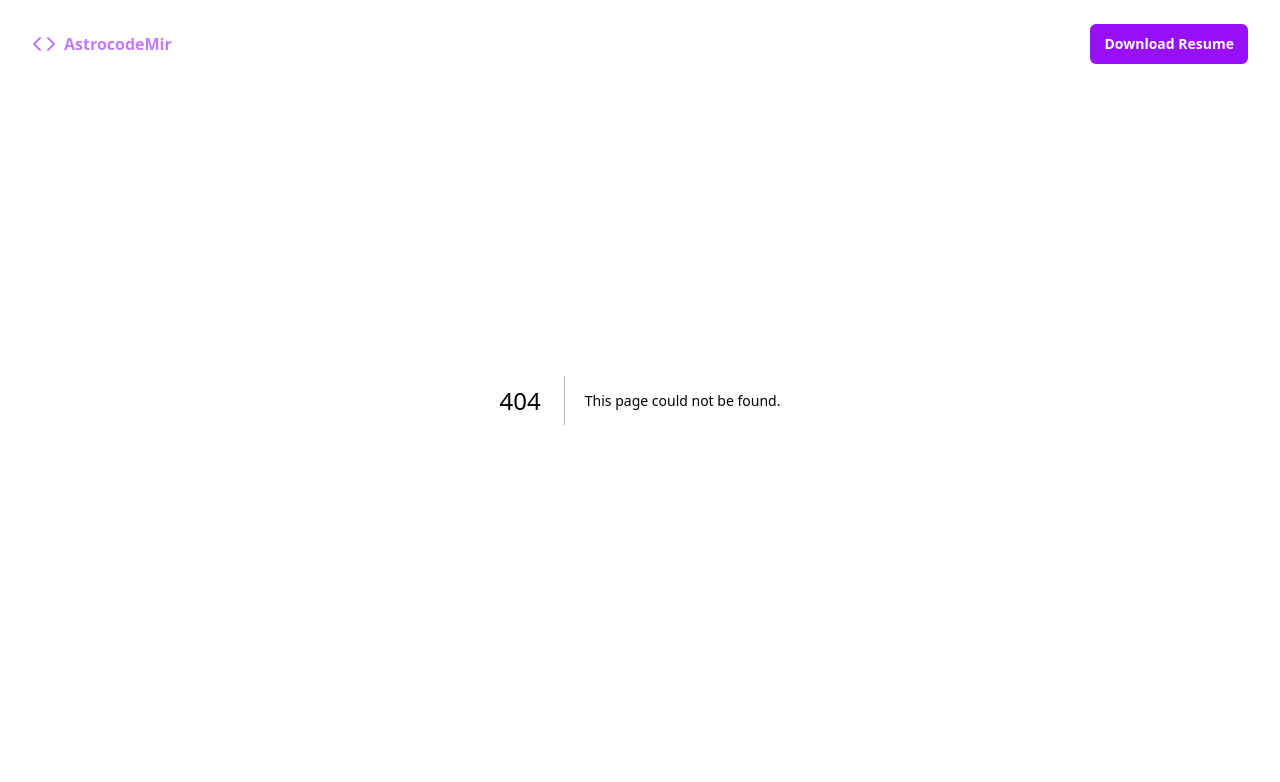
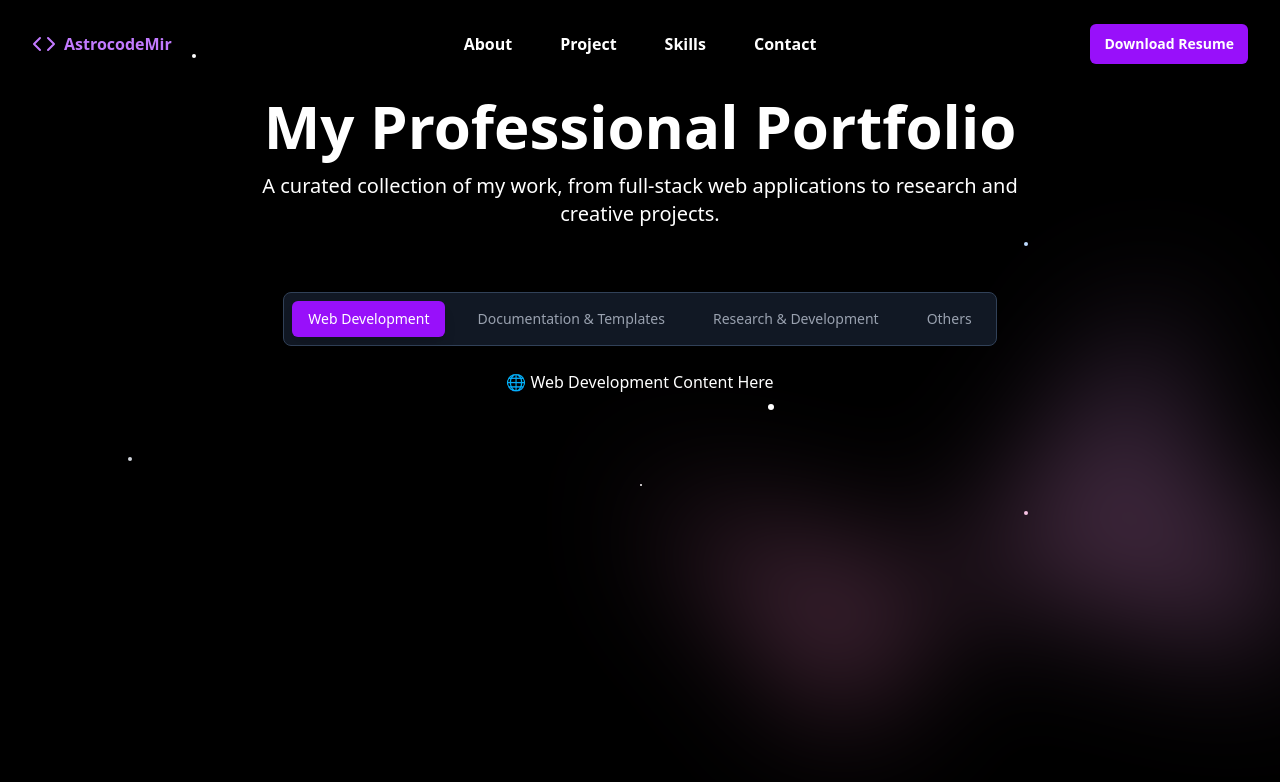
Before and after one commit to AstroCodeMir/AstroCodeMir-Web-Portfolio, a Next.js app in the folder portfolio-next/: page /projectCollection in a window 1280 px wide. Before the commit this address had no page. Shown: the top 782 px of the page. Built offline with nearby package versions, Linux system fonts and the light colour scheme.

Commit message:
Feat(projectCollection) new project collection

```diff
--- /dev/null
+++ b/portfolio-next/src/app/projectCollection/page.tsx
@@ -0,0 +1,68 @@
+"use client";
+
+import { useState } from "react";
+import Background from "../../components/Background";
+
+export default function ProjectCollection() {
+  const [activeTab, setActiveTab] = useState("web-dev");
+
+  const tabs = [
+    { id: "web-dev", label: "Web Development" },
+    { id: "docs", label: "Documentation & Templates" },
+    { id: "research", label: "Research & Development" },
+    { id: "others", label: "Others" },
+  ];
+
+  return (
+    <div className="relative">
+      {/* Background (Reusable) */}
+      <Background />
+
+      {/* Content */}
+      <main className="container mx-auto px-4 py-16 md:py-24 pt-32">
+        {/* Page Header */}
+        <section className="text-center mb-16">
+          <h1 className="text-4xl md:text-6xl font-bold mb-4 text-white">
+            My Professional Portfolio
+          </h1>
+          <p className="text-lg md:text-xl text-white max-w-3xl mx-auto">
+            A curated collection of my work, from full-stack web applications to research and creative projects.
+          </p>
+        </section>
+
+        {/* Tabs */}
+        <div className="mb-12">
+          <div className="flex justify-center">
+            <nav
+              className="flex space-x-2 md:space-x-4 bg-slate-800/60 p-2 rounded-lg border border-slate-700"
+              aria-label="Tabs"
+            >
+              {tabs.map((tab) => (
+                <button
+                  key={tab.id}
+                  onClick={() => setActiveTab(tab.id)}
+                  className={`py-2 px-4 rounded-md font-medium text-sm transition-colors duration-300
+                    ${
+                      activeTab === tab.id
+                        ? "bg-purple-600 text-white shadow-lg"
+                        : "text-gray-400 hover:text-white"
+                    }`}
+                >
+                  {tab.label}
+                </button>
+              ))}
+            </nav>
+          </div>
+
+          {/* Tab Content */}
+          <div className="mt-6 text-white text-center">
+            {activeTab === "web-dev" && <div>🌐 Web Development Content Here</div>}
+            {activeTab === "docs" && <div>📄 Documentation & Templates Content</div>}
+            {activeTab === "research" && <div>🔬 Research & Development Content</div>}
+            {activeTab === "others" && <div>🗂️ Other Content Here</div>}
+          </div>
+        </div>
+      </main>
+    </div>
+  );
+}
--- /dev/null
+++ b/portfolio-next/src/components/Background.tsx
@@ -0,0 +1,38 @@
+// components/Background.tsx
+export default function Background() {
+  return (
+    <>
+      {/* Space Dust Background */}
+      <div className="absolute inset-0 -z-20 overflow-hidden bg-black">
+        {/* Stars */}
+        <div className="absolute top-[10%] left-[15%] w-1 h-1 bg-white rounded-full animate-twinkle delay-300"></div>
+        <div className="absolute top-[20%] left-[70%] w-1.5 h-1.5 bg-gray-200 rounded-full animate-twinkle delay-800"></div>
+        <div className="absolute top-[35%] left-[40%] w-0.5 h-0.5 bg-white rounded-full animate-twinkle delay-1200"></div>
+        <div className="absolute top-[45%] left-[80%] w-1 h-1 bg-blue-200 rounded-full animate-twinkle delay-2000"></div>
+        <div className="absolute top-[60%] left-[25%] w-1 h-1 bg-purple-200 rounded-full animate-twinkle delay-900"></div>
+        <div className="absolute top-[75%] left-[60%] w-1.5 h-1.5 bg-white rounded-full animate-twinkle delay-400"></div>
+        <div className="absolute top-[85%] left-[10%] w-1 h-1 bg-gray-300 rounded-full animate-twinkle delay-1600"></div>
+        <div className="absolute top-[90%] left-[50%] w-0.5 h-0.5 bg-white rounded-full animate-twinkle delay-600"></div>
+        <div className="absolute top-[95%] left-[80%] w-1 h-1 bg-pink-200 rounded-full animate-twinkle delay-1300"></div>
+        <div className="absolute top-[5%] left-[90%] w-1 h-1 bg-white rounded-full animate-twinkle delay-1000"></div>
+      </div>
+
+      {/* Gradient blob */}
+      <div
+        className="absolute inset-x-0 top-[calc(100%-13rem)] -z-10 transform-gpu
+        overflow-hidden blur-3xl sm:top-[calc(100%-30rem)]"
+        aria-hidden="true"
+      >
+        <div
+          className="relative left-[calc(50%+3rem)] aspect-[1155/678] w-[36rem]
+          -translate-x-1/2 bg-gradient-to-tr from-[#ff80b5] to-[#9089fc]
+          opacity-30 sm:left-[calc(50%+36rem)] sm:w-[72rem]"
+          style={{
+            clipPath:
+              "polygon(74.1% 44.1%, 100% 61.6%, 97.5% 26.9%, 85.5% 0.1%, 80.7% 2%, 72.5% 32.5%, 60.2% 62.4%, 52.4% 68.1%, 47.5% 58.3%, 45.2% 34.5%, 27.5% 76.7%, 0.1% 64.9%, 17.9% 100%, 27.6% 76.8%, 76.1% 97.7%, 74.1% 44.1%)",
+          }}
+        />
+      </div>
+    </>
+  );
+}
--- a/portfolio-next/src/components/Hero.tsx
+++ b/portfolio-next/src/components/Hero.tsx
@@ -1,3 +1,4 @@
+import Link from "next/link";
 export default function Hero() {
   return (
     <div className="relative isolate px-6 pt-14 lg:px-8">
@@ -39,12 +40,16 @@ export default function Hero() {
           {/* CTA Buttons */}
           <div className="mt-8">
             <div className="mt-10 flex items-center justify-center gap-x-6">
-              <a
-                href="/portfolio"
-                className="rounded-md bg-purple-600 px-3.5 py-2.5 text-sm font-semibold text-white shadow-xs hover:bg-purple-500 focus-visible:outline-2 focus-visible:outline-offset-2 focus-visible:outline-purple-600"
-              >
-                View My Work
-              </a>
+
+
+
+<Link
+  href="/projectCollection"
+  className="rounded-md bg-purple-600 px-3.5 py-2.5 text-sm font-semibold text-white shadow-xs hover:bg-purple-500 focus-visible:outline-2 focus-visible:outline-offset-2 focus-visible:outline-purple-600"
+>
+  View My Work
+</Link>
+
               <a
                 href="#contact"
                 className="rounded-md border border-white/10 outline outline-1 outline-purple-500/40 transition-[outline-color,background-color] duration-200 ease-in-out hover:outline-purple-500/80 hover:bg-purple-500 px-3.5 py-2.5 text-sm font-semibold text-white shadow-lg focus-visible:outline-indigo-500 focus-visible:outline-1 focus-visible:outline-offset-2"
```
